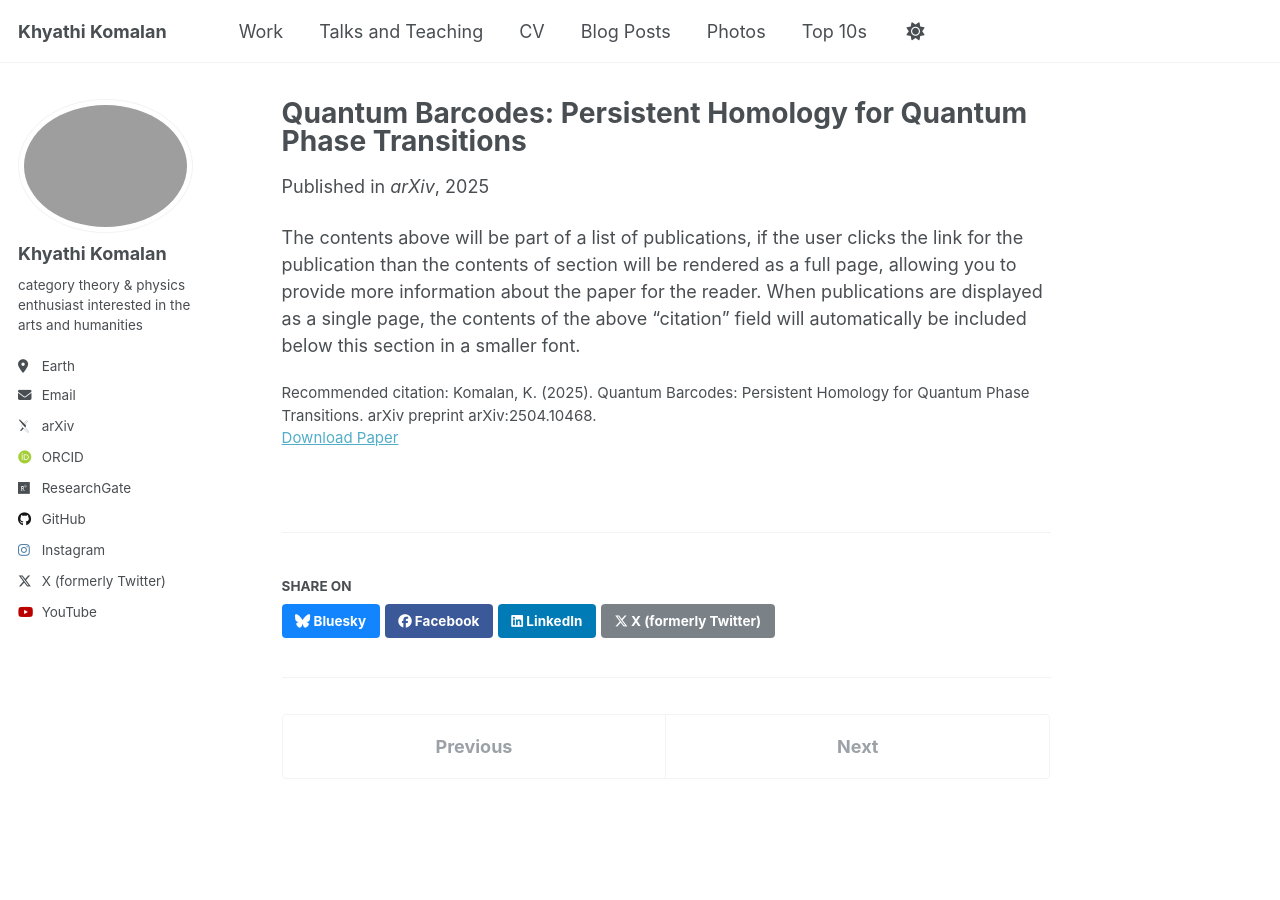
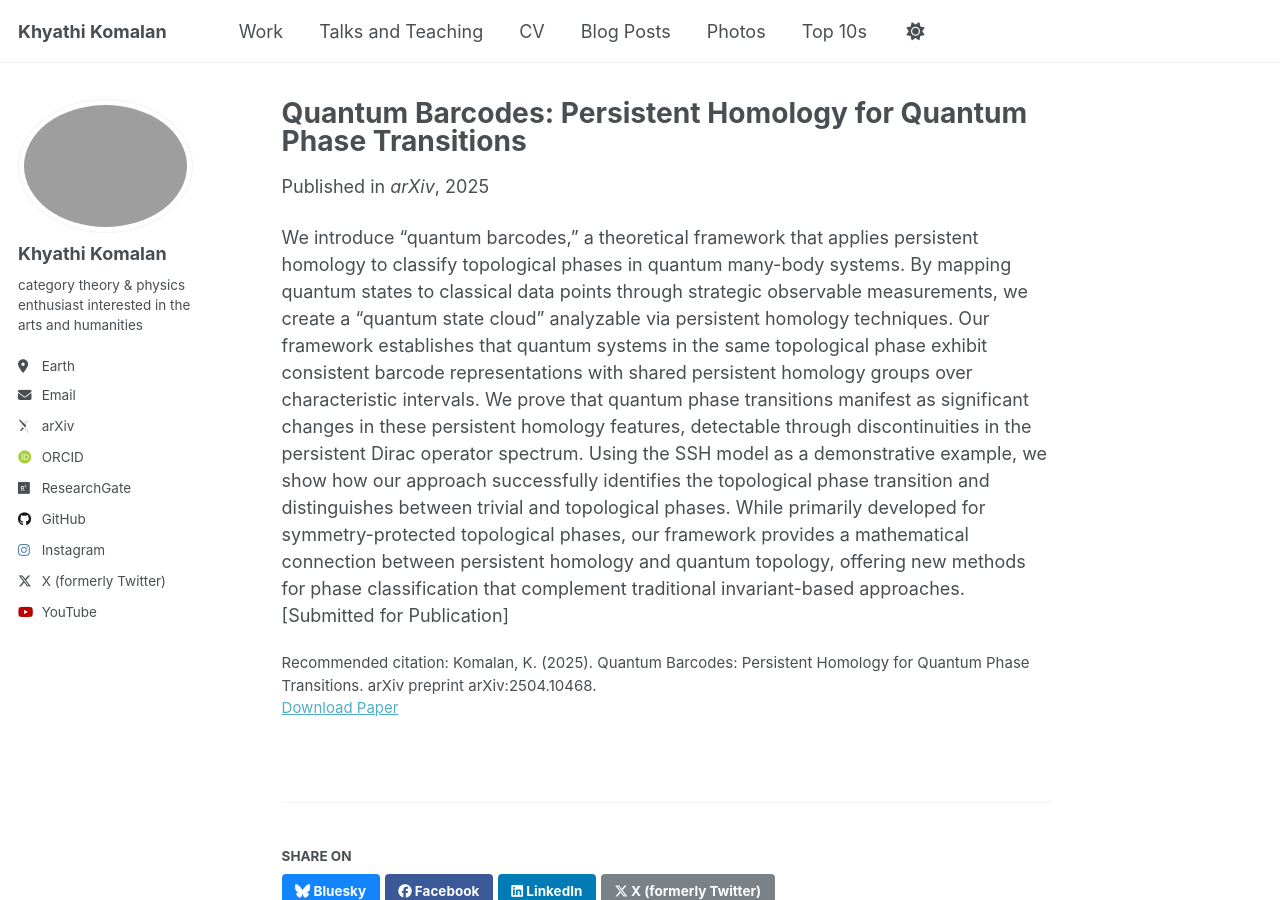
Before and after one commit to khyathikomalan/khyathikomalan.github.io, a Jekyll site: the page built from _publications/2025-04-14-paper-title-number-2.md, in a window 1280 px wide and 900 px high. Built offline with Jekyll 4.4.1, drawn with Linux system fonts in a browser that asks for light colours; some web fonts are replaced.

Commit message:
Update 2025-04-14-paper-title-number-2.md

```diff
--- a/_publications/2025-04-14-paper-title-number-2.md
+++ b/_publications/2025-04-14-paper-title-number-2.md
@@ -10,4 +10,4 @@ paperurl: 'https://arxiv.org/pdf/2504.10468'
 citation: 'Komalan, K. (2025). Quantum Barcodes: Persistent Homology for Quantum Phase Transitions. arXiv preprint arXiv:2504.10468.'
 ---
 
-The contents above will be part of a list of publications, if the user clicks the link for the publication than the contents of section will be rendered as a full page, allowing you to provide more information about the paper for the reader. When publications are displayed as a single page, the contents of the above "citation" field will automatically be included below this section in a smaller font.
+We introduce "quantum barcodes," a theoretical framework that applies persistent homology to classify topological phases in quantum many-body systems. By mapping quantum states to classical data points through strategic observable measurements, we create a "quantum state cloud" analyzable via persistent homology techniques. Our framework establishes that quantum systems in the same topological phase exhibit consistent barcode representations with shared persistent homology groups over characteristic intervals. We prove that quantum phase transitions manifest as significant changes in these persistent homology features, detectable through discontinuities in the persistent Dirac operator spectrum. Using the SSH model as a demonstrative example, we show how our approach successfully identifies the topological phase transition and distinguishes between trivial and topological phases. While primarily developed for symmetry-protected topological phases, our framework provides a mathematical connection between persistent homology and quantum topology, offering new methods for phase classification that complement traditional invariant-based approaches. [Submitted for Publication]
```
